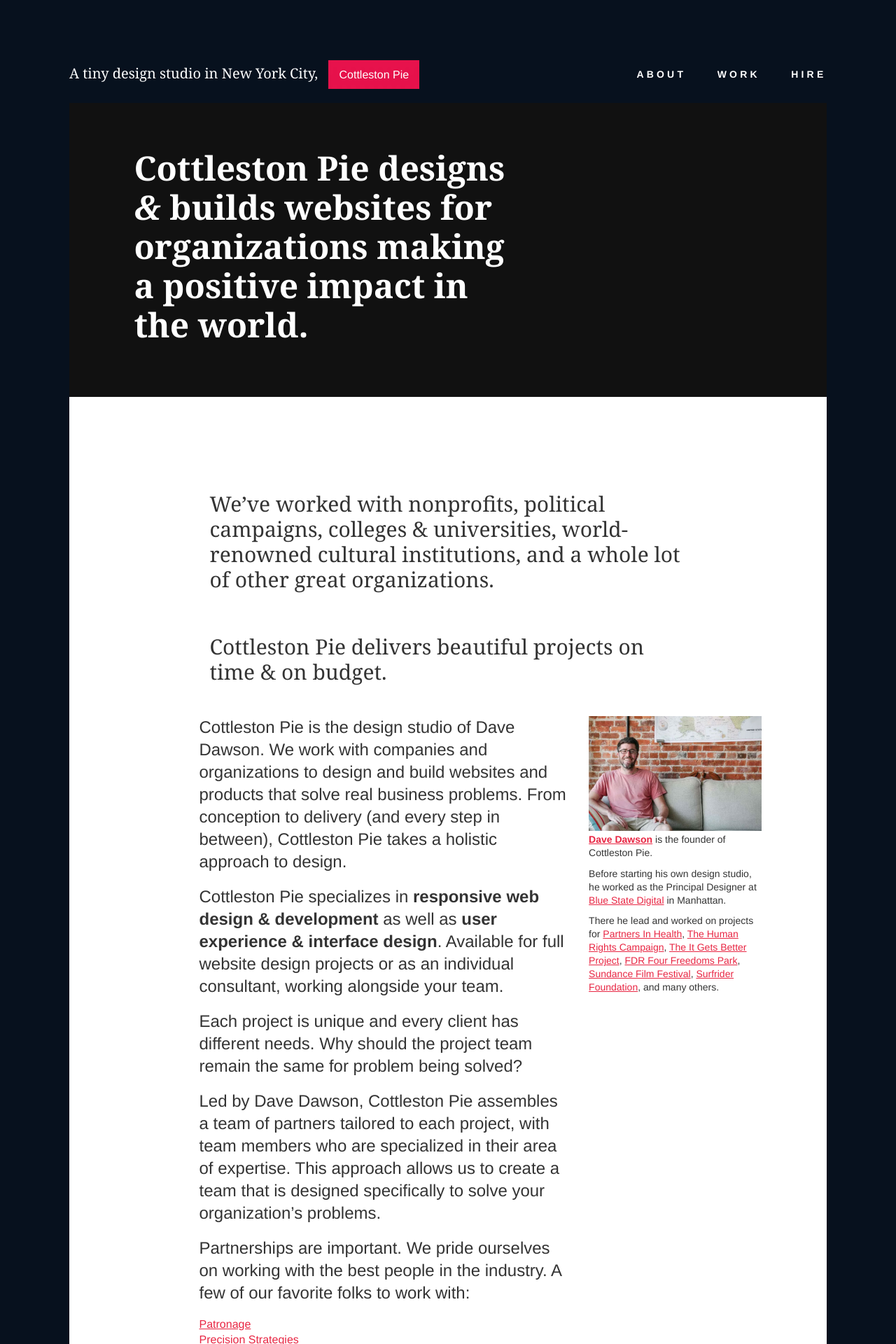
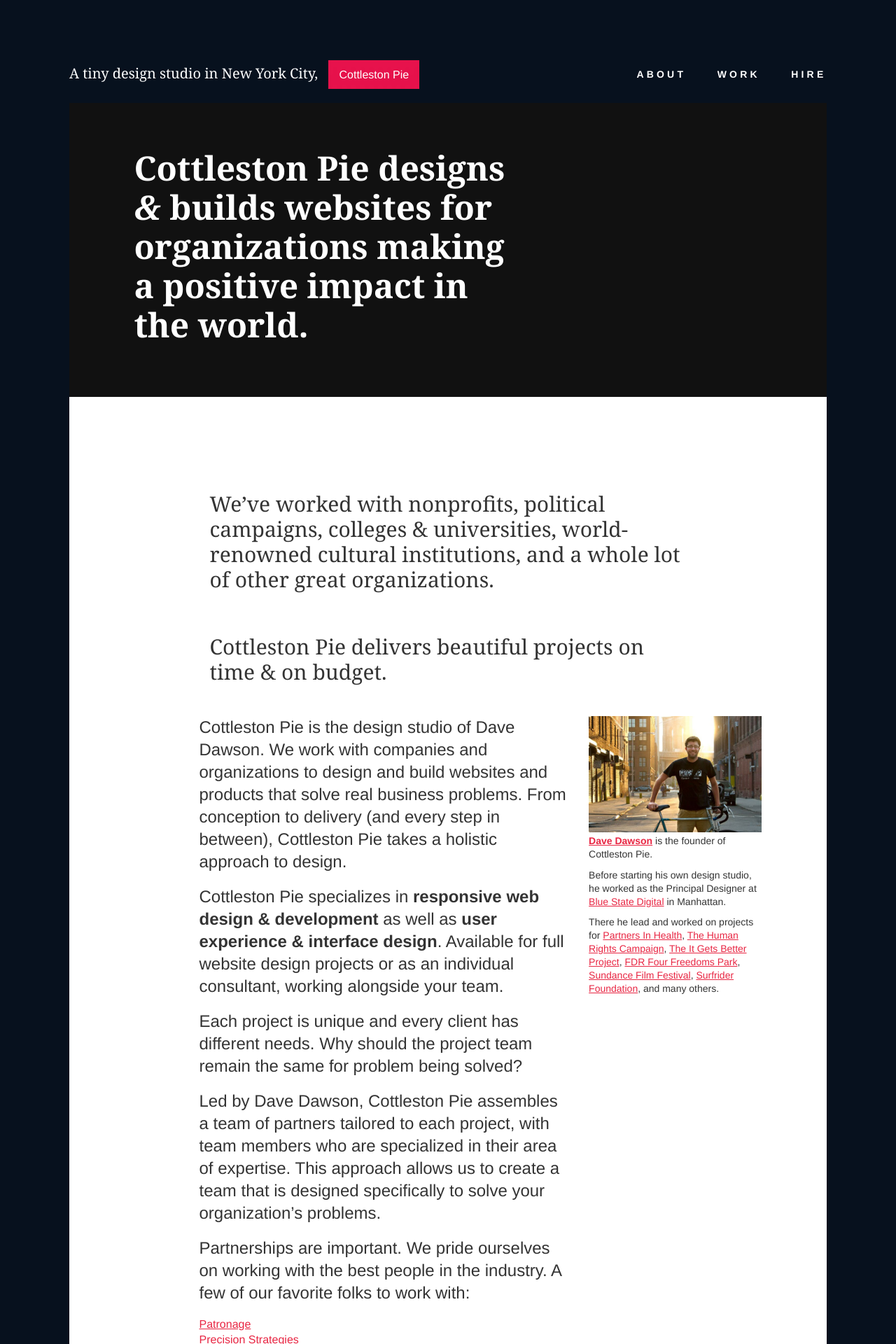
Before and after one commit to davedawson/cottleston-pie-3, a Jekyll site: the page built from about/index.html, in a window 1280 px wide. Shown: the top 1920 px of the page at 70% size. Built offline with Jekyll 4.4.1, drawn with Linux system fonts in a browser that asks for light colours.

Commit message:
Add new photo on About page

```diff
--- a/_layouts/about.html
+++ b/_layouts/about.html
@@ -68,7 +68,7 @@
 
 	    </div>
 	    <div class="d9-d11 t1-t5 t-padinfull h-padinfull sidebar">
-	    	<img src="/img/about/dave-dawson-at-the-works.jpg" alt="Dave Dawson at The Works" class="t1-t3" />
+	    	<img src="/img/about/dave-dawson-dumbo.jpg" alt="Dave Dawson in DUMBO" class="t1-t3" />
 	    	<div class="dd-summary t4-t6">
 		    	<p class="small"><strong><a href="http://www.iamdavedawson.com">Dave Dawson</a></strong> is the founder of Cottleston Pie.</p>
 		    	<p class="small">Before starting his own design studio, he worked as the Principal Designer at <a href="http://www.bluestatedigital.com">Blue State Digital</a> in Manhattan.</p>
```
Also changed, not shown: img/about/dave-dawson-dumbo.jpg (added), 7 other files.
